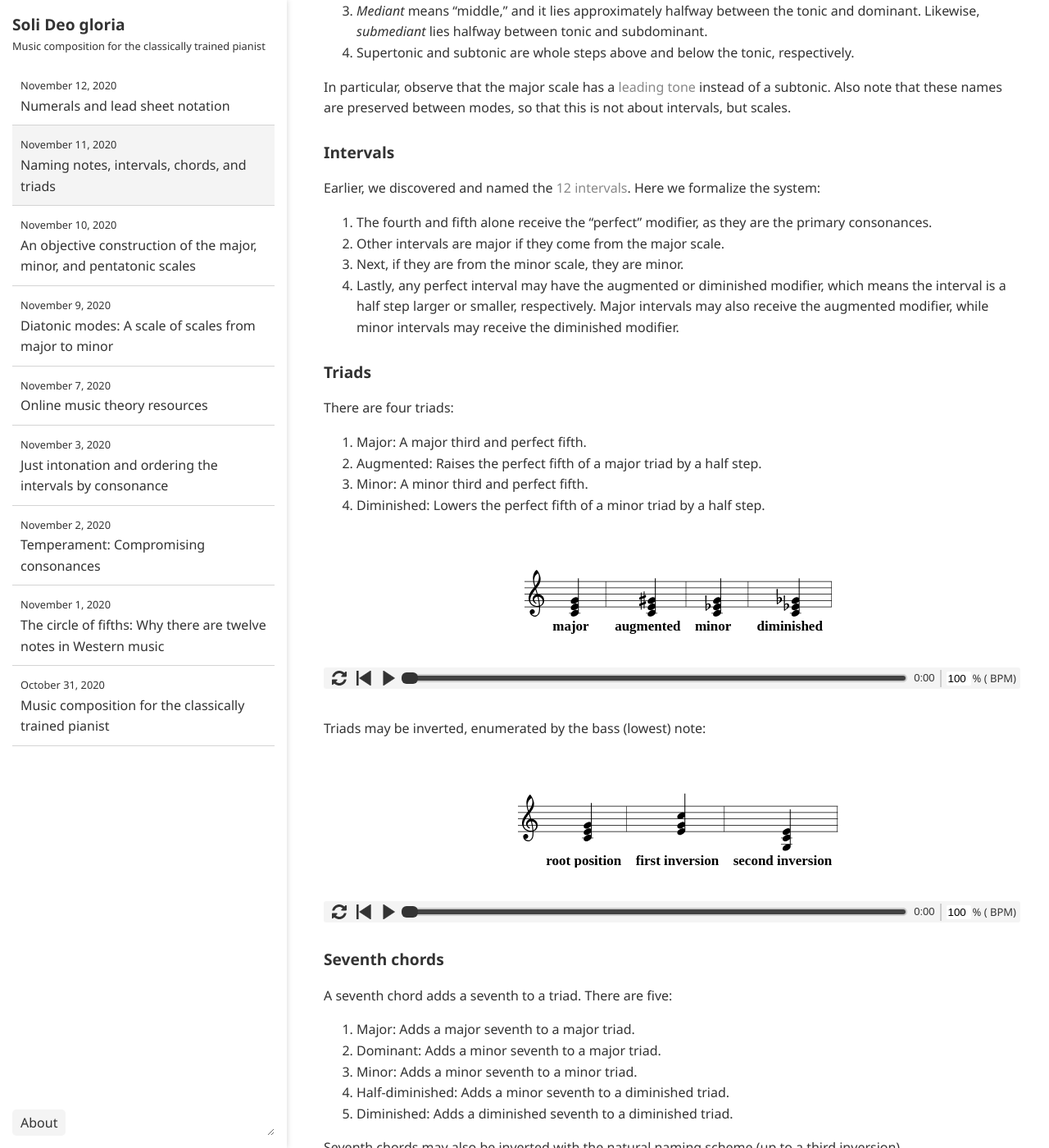
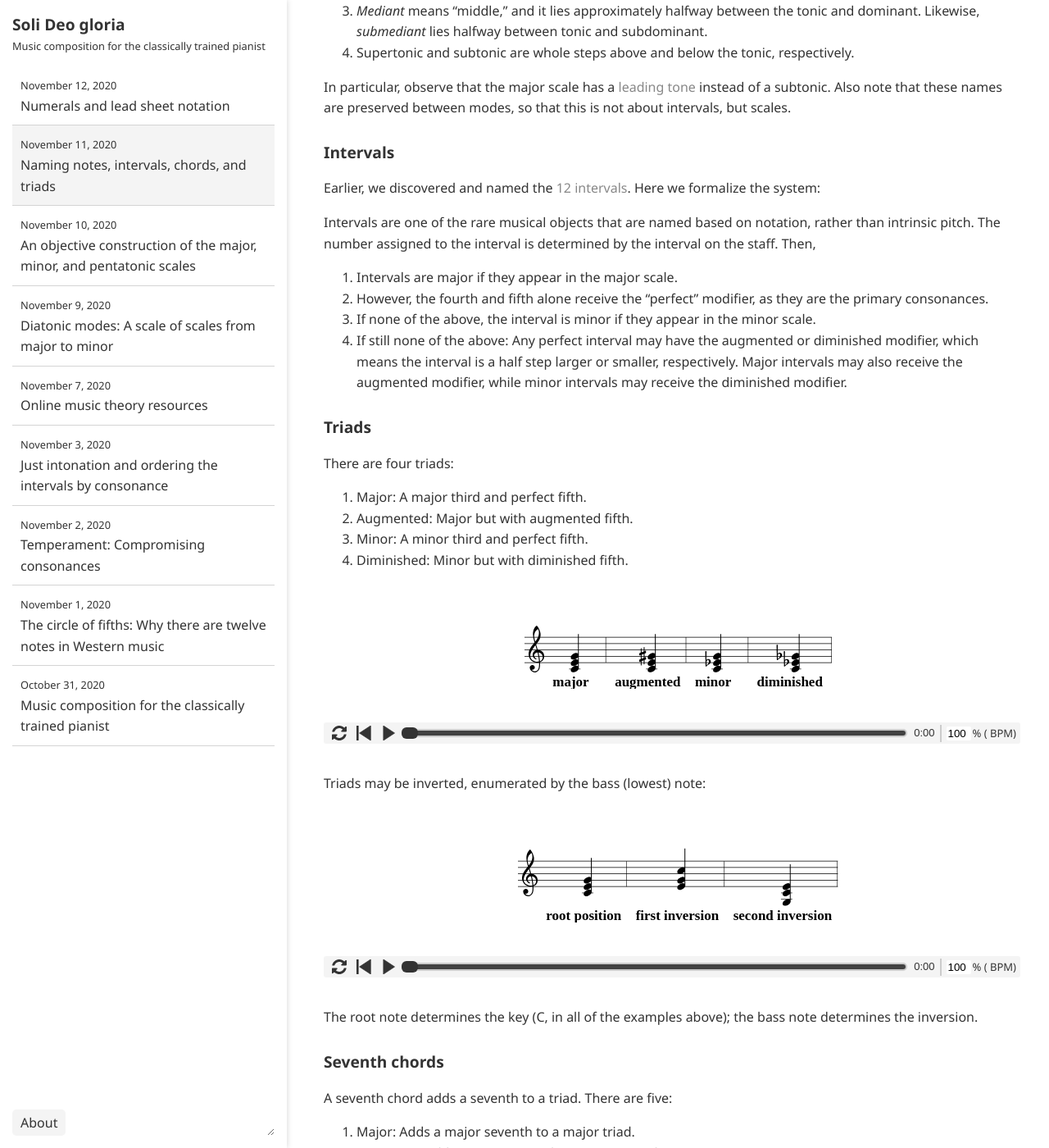
Before and after one commit to ansyblenetwork/sdg, a Jekyll site: the page built from _posts/2020-11-11-naming-notes-intervals.md, in a window 1280 px wide and 1400 px high, scrolled down 762 px. Shown: the whole window at 82% size. Built offline with Jekyll 4.4.1, drawn with Linux system fonts in a browser that asks for light colours.

Commit message:
Update 2020-11-11-naming-notes-intervals.md

```diff
--- a/_posts/2020-11-11-naming-notes-intervals.md
+++ b/_posts/2020-11-11-naming-notes-intervals.md
@@ -48,19 +48,21 @@ In particular, observe that the major scale has a [leading tone]({{ "" | relativ
 
 Earlier, we discovered and named the [12 intervals]({{ "" | relative_url }}{% post_url 2020-11-03-just-intonation-and %}). Here we formalize the system:
 
-1. The fourth and fifth alone receive the "perfect" modifier, as they are the primary consonances.
-2. Other intervals are major if they come from the major scale.
-3. Next, if they are from the minor scale, they are minor.
-4. Lastly, any perfect interval may have the augmented or diminished modifier, which means the interval is a half step larger or smaller, respectively. Major intervals may also receive the augmented modifier, while minor intervals may receive the diminished modifier.
+Intervals are one of the rare musical objects that are named based on notation, rather than intrinsic pitch. The number assigned to the interval is determined by the interval on the staff. Then,
+
+1. Intervals are major if they appear in the major scale.
+1. However, the fourth and fifth alone receive the "perfect" modifier, as they are the primary consonances.
+3. If none of the above, the interval is minor if they appear in the minor scale.
+4. If still none of the above: Any perfect interval may have the augmented or diminished modifier, which means the interval is a half step larger or smaller, respectively. Major intervals may also receive the augmented modifier, while minor intervals may receive the diminished modifier.
 
 ### Triads
 
 There are four triads:
 
 1. Major: A major third and perfect fifth.
-2. Augmented: Raises the perfect fifth of a major triad by a half step.
+2. Augmented: Major but with augmented fifth.
 3. Minor: A minor third and perfect fifth.
-4. Diminished: Lowers the perfect fifth of a minor triad by a half step.
+4. Diminished: Minor but with diminished fifth.
 
 <div id="scale3"></div>
 <script>
@@ -87,6 +89,8 @@ w: root~position first~inversion second~inversion
 `);
 </script>
 
+The root note determines the key (C, in all of the examples above); the bass note determines the inversion.
+
 ### Seventh chords
 
 A seventh chord adds a seventh to a triad. There are five:
```
Also changed, not shown: other parts of _posts/2020-11-11-naming-notes-intervals.md (+1 -1 lines).
